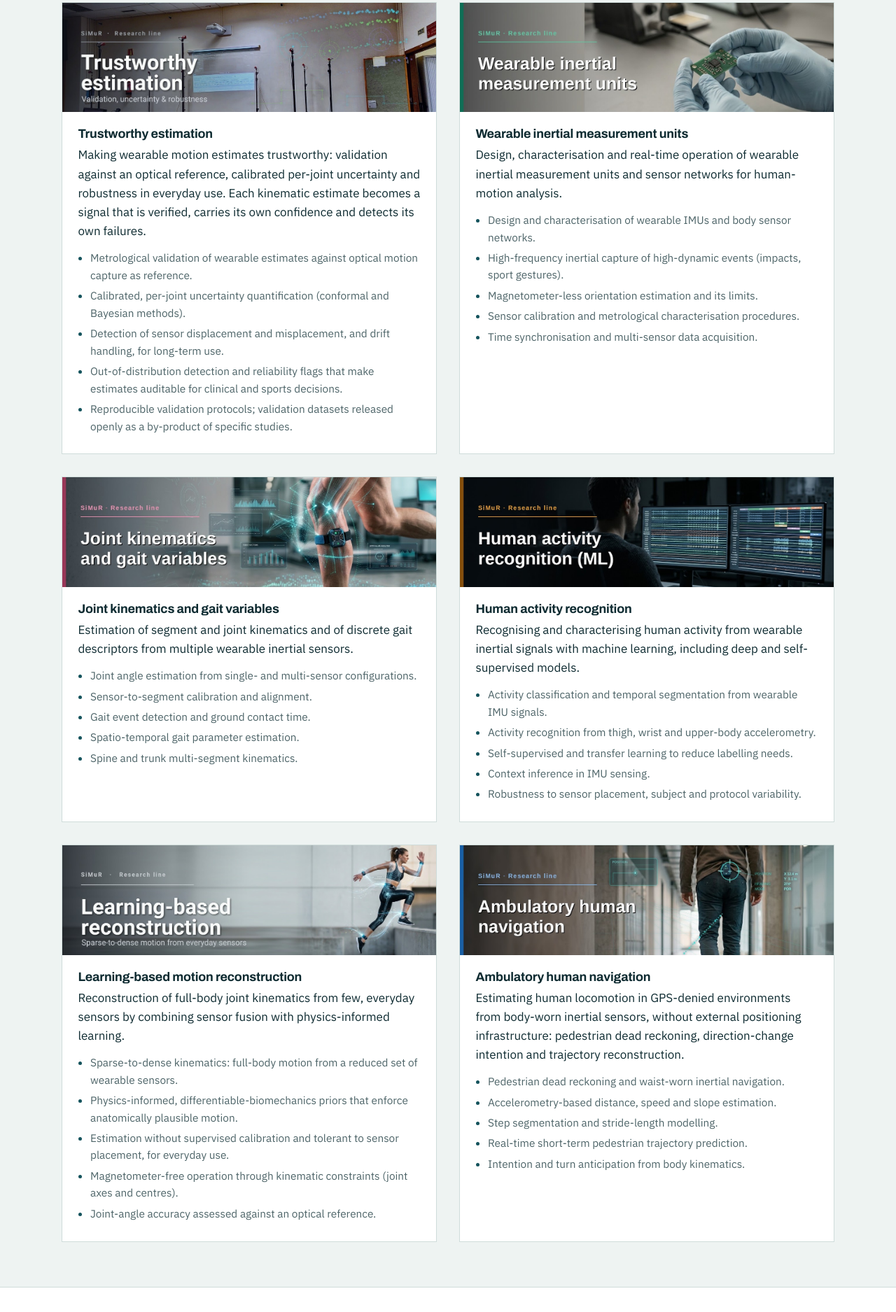
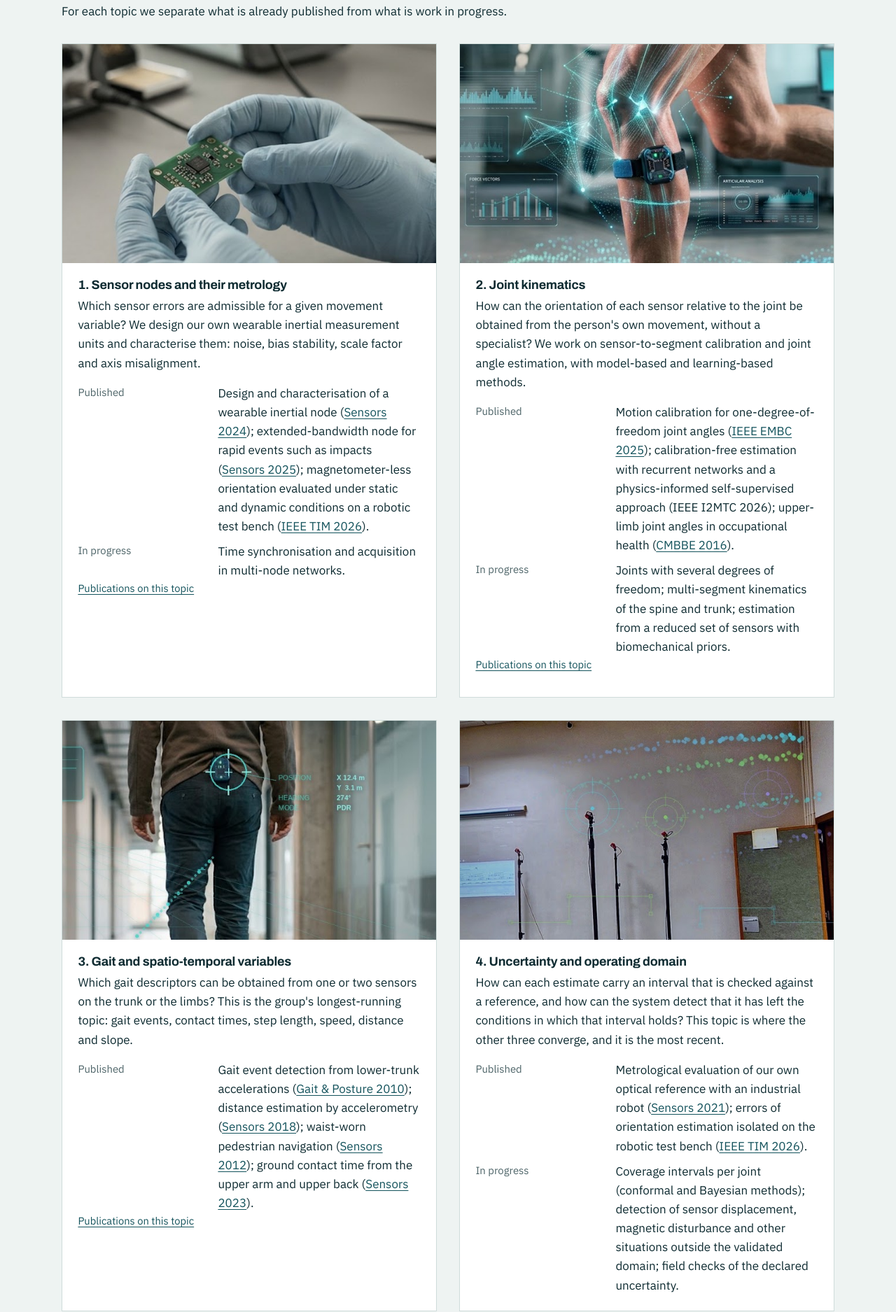
Before and after one commit to simurlab/simurlab.github.io, a plain HTML site: page research.html in a window 1280 px wide. Shown: the part 925-2800 px from the top of the page at 70% size. Drawn offline with Linux system fonts and the light colour scheme.

Commit message:
Restructure the site around a single research programme
Research: four topics of one programme (sensor nodes, joint kinematics,
gait variables, uncertainty and operating domain), each separating
published results from work in progress; activity recognition becomes a
supporting line. Banners reuse the existing images, cropped with CSS.
Home: replace 'Two main research areas' with the programme summary.
Publications: drop 'Robotics and biosignals'; rename the gait section.
Applications: drop the human-robot interaction domain.
Remove the Loutkar Robotics logo.

Co-Authored-By: Claude Fable 5.2 <noreply@anthropic.com>
Claude-Session: https://claude.ai/code/session_01KZxHUyC94vKuD3v1v2gQ8L

```diff
--- a/research.html
+++ b/research.html
@@ -4,7 +4,7 @@
 <meta charset="utf-8">
 <meta name="viewport" content="width=device-width, initial-scale=1">
 <title>Research – SiMuR</title>
-<meta name="description" content="Research topics of the SiMuR group: trustworthy estimation, wearable inertial measurement units, joint kinematics and gait, activity recognition, learning-based motion reconstruction and ambulatory navigation.">
+<meta name="description" content="Research programme of the SiMuR group: wearable sensor nodes and their metrology, joint kinematics, gait variables, and the uncertainty and operating domain of wearable measurements.">
 <link rel="icon" href="assets/img/old/home-01.png">
 <link rel="preconnect" href="https://fonts.googleapis.com"><link rel="preconnect" href="https://fonts.gstatic.com" crossorigin>
 <link href="https://fonts.googleapis.com/css2?family=Archivo:wdth,wght@100..125,500..800&family=IBM+Plex+Sans:wght@400;500;600&display=swap" rel="stylesheet">
@@ -26,8 +26,8 @@
 
 <main id="main">
 <section class="page-head"><div class="wrap">
-<h1>Research topics</h1>
-<p class="lead">Methods and measurement capabilities at the core of the group: how we turn wearable and optical sensing into reliable human-motion variables. These lines sustain our scientific output and the technology transfer, a toolbox and validation services, that grows out of them.</p>
+<h1>Research programme</h1>
+<p class="lead">One question runs through our work: what it takes for a value obtained with wearable sensors, outside the laboratory, to count as a measurement. Four topics follow it from the sensor node to the joint angle and its uncertainty.</p>
 </div></section>
 
 <section class="sec white"><div class="wrap split">
@@ -39,49 +39,64 @@
 </div></section>
 
 <section class="sec"><div class="wrap">
-<h2>Core capabilities</h2>
-<div class="tiles">
+<h2>Four topics, one programme</h2>
+<p>For each topic we separate what is already published from what is work in progress.</p>
+<div class="tiles" style="margin-top:2rem">
 
-<article class="tile" id="trustworthy"><img src="assets/img/old/research-topis-04.jpg" alt="" width="1280" height="375"><div class="body">
-<h3>Trustworthy estimation</h3>
-<p>Making wearable motion estimates trustworthy: validation against an optical reference, calibrated per-joint uncertainty and robustness in everyday use. Each kinematic estimate becomes a signal that is verified, carries its own confidence and detects its own failures.</p>
-<ul><li>Metrological validation of wearable estimates against optical motion capture as reference.</li><li>Calibrated, per-joint uncertainty quantification (conformal and Bayesian methods).</li><li>Detection of sensor displacement and misplacement, and drift handling, for long-term use.</li><li>Out-of-distribution detection and reliability flags that make estimates auditable for clinical and sports decisions.</li><li>Reproducible validation protocols; validation datasets released openly as a by-product of specific studies.</li></ul>
+<article class="tile" id="imu"><img src="assets/img/old/research-topis-05.jpg" alt="A wearable inertial node held between gloved fingers" width="1280" height="375" style="aspect-ratio:640/375;height:auto;object-fit:cover;object-position:100% 50%"><div class="body">
+<h3>1. Sensor nodes and their metrology</h3>
+<p>Which sensor errors are admissible for a given movement variable? We design our own wearable inertial measurement units and characterise them: noise, bias stability, scale factor and axis misalignment.</p>
+<dl class="facts">
+<dt>Published</dt><dd>Design and characterisation of a wearable inertial node (<a href="https://doi.org/10.3390/s24165388">Sensors 2024</a>); extended-bandwidth node for rapid events such as impacts (<a href="https://doi.org/10.3390/s25196224">Sensors 2025</a>); magnetometer-less orientation evaluated under static and dynamic conditions on a robotic test bench (<a href="https://doi.org/10.1109/TIM.2026.3670515">IEEE TIM 2026</a>).</dd>
+<dt>In progress</dt><dd>Time synchronisation and acquisition in multi-node networks.</dd>
+</dl>
+<p class="small"><a href="publications.html#nodes">Publications on this topic</a></p>
 </div></article>
 
-<article class="tile" id="imu"><img src="assets/img/old/research-topis-05.jpg" alt="" width="1280" height="375"><div class="body">
-<h3>Wearable inertial measurement units</h3>
-<p>Design, characterisation and real-time operation of wearable inertial measurement units and sensor networks for human-motion analysis.</p>
-<ul><li>Design and characterisation of wearable IMUs and body sensor networks.</li><li>High-frequency inertial capture of high-dynamic events (impacts, sport gestures).</li><li>Magnetometer-less orientation estimation and its limits.</li><li>Sensor calibration and metrological characterisation procedures.</li><li>Time synchronisation and multi-sensor data acquisition.</li></ul>
+<article class="tile" id="joints"><img src="assets/img/old/research-topis-06.jpg" alt="A wearable sensor strapped below the knee of a runner" width="1280" height="375" style="aspect-ratio:640/375;height:auto;object-fit:cover;object-position:94% 50%"><div class="body">
+<h3>2. Joint kinematics</h3>
+<p>How can the orientation of each sensor relative to the joint be obtained from the person's own movement, without a specialist? We work on sensor-to-segment calibration and joint angle estimation, with model-based and learning-based methods.</p>
+<dl class="facts">
+<dt>Published</dt><dd>Motion calibration for one-degree-of-freedom joint angles (<a href="https://doi.org/10.1109/EMBC58623.2025.11254693">IEEE EMBC 2025</a>); calibration-free estimation with recurrent networks and a physics-informed self-supervised approach (IEEE I2MTC 2026); upper-limb joint angles in occupational health (<a href="https://doi.org/10.1080/10255842.2014.997718">CMBBE 2016</a>).</dd>
+<dt>In progress</dt><dd>Joints with several degrees of freedom; multi-segment kinematics of the spine and trunk; estimation from a reduced set of sensors with biomechanical priors.</dd>
+</dl>
+<p class="small"><a href="publications.html#joints">Publications on this topic</a></p>
 </div></article>
 
-<article class="tile" id="joints"><img src="assets/img/old/research-topis-06.jpg" alt="" width="1280" height="375"><div class="body">
-<h3>Joint kinematics and gait variables</h3>
-<p>Estimation of segment and joint kinematics and of discrete gait descriptors from multiple wearable inertial sensors.</p>
-<ul><li>Joint angle estimation from single- and multi-sensor configurations.</li><li>Sensor-to-segment calibration and alignment.</li><li>Gait event detection and ground contact time.</li><li>Spatio-temporal gait parameter estimation.</li><li>Spine and trunk multi-segment kinematics.</li></ul>
+<article class="tile" id="gait"><img src="assets/img/old/research-topis-09.jpg" alt="A person walking along a corridor, seen from behind" width="1280" height="375" style="aspect-ratio:640/375;height:auto;object-fit:cover;object-position:100% 50%"><div class="body">
+<h3>3. Gait and spatio-temporal variables</h3>
+<p>Which gait descriptors can be obtained from one or two sensors on the trunk or the limbs? This is the group's longest-running topic: gait events, contact times, step length, speed, distance and slope.</p>
+<dl class="facts">
+<dt>Published</dt><dd>Gait event detection from lower-trunk accelerations (<a href="https://doi.org/10.1016/j.gaitpost.2009.11.014">Gait &amp; Posture 2010</a>); distance estimation by accelerometry (<a href="https://doi.org/10.3390/s18124441">Sensors 2018</a>); waist-worn pedestrian navigation (<a href="https://doi.org/10.3390/s120810536">Sensors 2012</a>); ground contact time from the upper arm and upper back (<a href="https://doi.org/10.3390/s23052523">Sensors 2023</a>).</dd>
+</dl>
+<p class="small"><a href="publications.html#gait">Publications on this topic</a></p>
 </div></article>
 
-<article class="tile" id="har"><img src="assets/img/old/research-topis-07.jpg" alt="" width="1280" height="375"><div class="body">
-<h3>Human activity recognition</h3>
-<p>Recognising and characterising human activity from wearable inertial signals with machine learning, including deep and self-supervised models.</p>
-<ul><li>Activity classification and temporal segmentation from wearable IMU signals.</li><li>Activity recognition from thigh, wrist and upper-body accelerometry.</li><li>Self-supervised and transfer learning to reduce labelling needs.</li><li>Context inference in IMU sensing.</li><li>Robustness to sensor placement, subject and protocol variability.</li></ul>
-</div></article>
-
-<article class="tile" id="reconstruction"><img src="assets/img/old/research-topis-08.jpg" alt="" width="1280" height="375"><div class="body">
-<h3>Learning-based motion reconstruction</h3>
-<p>Reconstruction of full-body joint kinematics from few, everyday sensors by combining sensor fusion with physics-informed learning.</p>
-<ul><li>Sparse-to-dense kinematics: full-body motion from a reduced set of wearable sensors.</li><li>Physics-informed, differentiable-biomechanics priors that enforce anatomically plausible motion.</li><li>Estimation without supervised calibration and tolerant to sensor placement, for everyday use.</li><li>Magnetometer-free operation through kinematic constraints (joint axes and centres).</li><li>Joint-angle accuracy assessed against an optical reference.</li></ul>
-</div></article>
-
-<article class="tile" id="navigation"><img src="assets/img/old/research-topis-09.jpg" alt="" width="1280" height="375"><div class="body">
-<h3>Ambulatory human navigation</h3>
-<p>Estimating human locomotion in GPS-denied environments from body-worn inertial sensors, without external positioning infrastructure: pedestrian dead reckoning, direction-change intention and trajectory reconstruction.</p>
-<ul><li>Pedestrian dead reckoning and waist-worn inertial navigation.</li><li>Accelerometry-based distance, speed and slope estimation.</li><li>Step segmentation and stride-length modelling.</li><li>Real-time short-term pedestrian trajectory prediction.</li><li>Intention and turn anticipation from body kinematics.</li></ul>
+<article class="tile" id="trustworthy"><img src="assets/img/old/research-topis-04.jpg" alt="The MovLab laboratory with its optical cameras on tripods" width="1280" height="375" style="aspect-ratio:640/375;height:auto;object-fit:cover;object-position:88% 50%"><div class="body">
+<h3>4. Uncertainty and operating domain</h3>
+<p>How can each estimate carry an interval that is checked against a reference, and how can the system detect that it has left the conditions in which that interval holds? This topic is where the other three converge, and it is the most recent.</p>
+<dl class="facts">
+<dt>Published</dt><dd>Metrological evaluation of our own optical reference with an industrial robot (<a href="https://doi.org/10.3390/s21113748">Sensors 2021</a>); errors of orientation estimation isolated on the robotic test bench (<a href="https://doi.org/10.1109/TIM.2026.3670515">IEEE TIM 2026</a>).</dd>
+<dt>In progress</dt><dd>Coverage intervals per joint (conformal and Bayesian methods); detection of sensor displacement, magnetic disturbance and other situations outside the validated domain; field checks of the declared uncertainty.</dd>
+</dl>
 </div></article>
 
 </div>
 </div></section>
 
-<section class="sec white"><div class="wrap split">
+<section class="sec white" id="har"><div class="wrap area">
+<img src="assets/img/old/research-topis-07.jpg" alt="A researcher reviewing inertial signals on two screens" width="1280" height="375" style="aspect-ratio:640/375;height:auto;object-fit:cover;object-position:90% 50%">
+<div>
+<h2>Supporting line: activity recognition</h2>
+<p>Outside the laboratory nobody prescribes the movement, so the system has to recognise what the person is doing before a measurement can be interpreted. We recognise activity from thigh, wrist and trunk accelerometry and study how the result depends on sensor placement, the use of the gyroscope and the level of detail of the activity labels.</p>
+<dl class="facts">
+<dt>Published</dt><dd>Effect of gyroscope, sensor placement and activity granularity on recognition performance (<a href="https://www.mdpi.com/1424-8220/26/12/3683">Sensors 2026</a>); recognition from thigh and wrist accelerometry (ESANN 2024).</dd>
+</dl>
+<p class="small"><a href="publications.html#activity">Publications on this line</a></p>
+</div>
+</div></section>
+
+<section class="sec"><div class="wrap split">
 <div><h2>Verification without a perfect reference</h2></div>
 <div>
 <p>In people there is no exact reference: optical motion capture with skin markers is affected by soft tissue too. We verify in levels, each with its own declared uncertainty. A robotic test bench isolates the errors of the sensor and the algorithm; the optical laboratory provides the reference in people; and field checks show whether the declared uncertainty is consistent with what is observed outside the laboratory.</p>
```
Also changed, not shown: applications.html (+4 -14 lines), index.html (+12 -20 lines), publications.html (+2 -12 lines).
